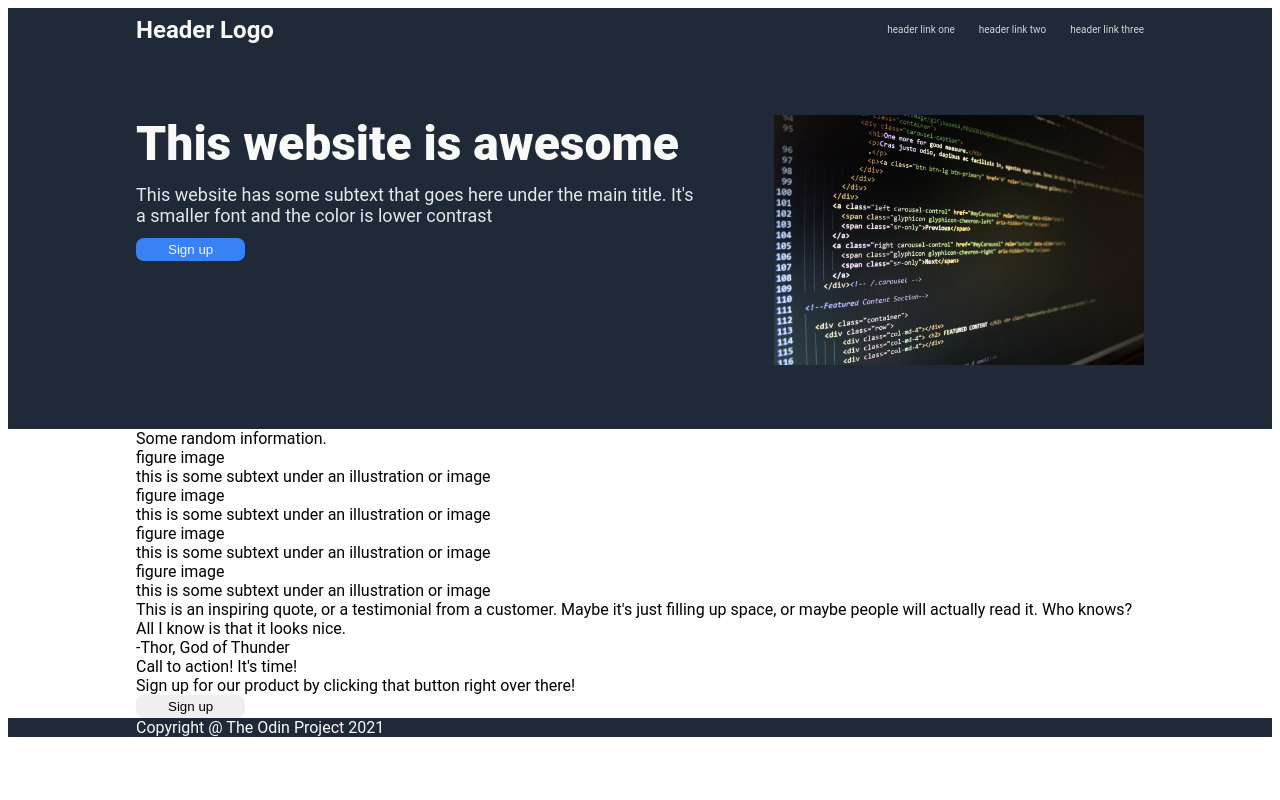
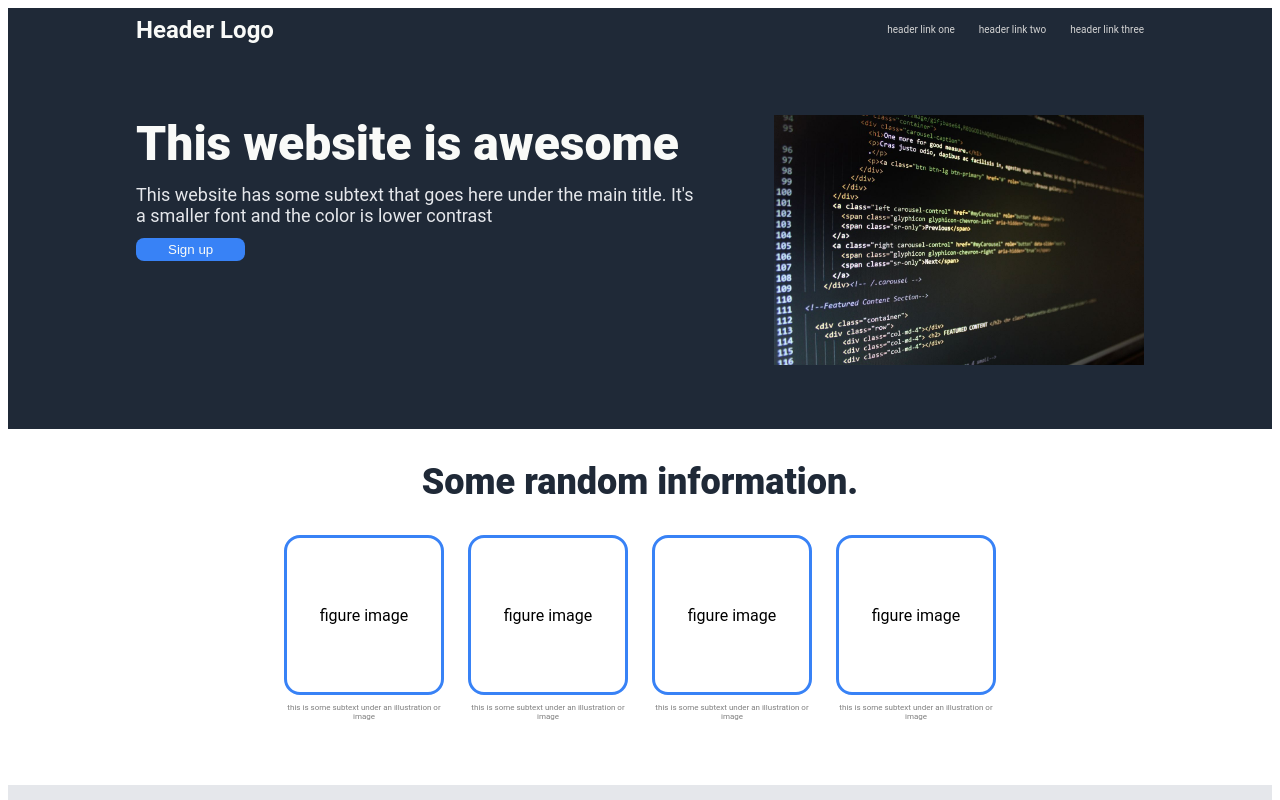
Before and after one commit to ShaunJX/landing-page, a plain HTML site: page index.html in a window 1280 px wide. Shown: the top 800 px of the page. Drawn offline with Linux system fonts and the light colour scheme.

Commit message:
Fit styling of section two and three to reference

```diff
--- a/styles.css
+++ b/styles.css
@@ -84,3 +84,64 @@ button {
 .section-one img {
     flex: none
 }
+
+.section-two {
+    padding-top: 2em;
+    padding-bottom: 4em;
+}
+
+.section-two .text{
+    font-size: 36px;
+    color: #1F2937;
+    font-weight: 900;
+    text-align: center;
+    margin-bottom: 32px;
+}
+
+.section-two .figures {
+    display: flex;
+    justify-content: center;
+    gap: 24px;
+}
+
+.section-two .figure {
+    width: min-content;
+}
+
+.section-two .fig-img {
+    box-sizing: border-box;
+    border: 3px solid #3882F6;
+    height: 160px;
+    width: 160px;
+    border-radius: 16px;
+    display: flex;
+    justify-content: center;
+    align-items: center;
+    text-align: center;
+    margin-bottom: 8px;
+}
+
+.section-two .figure .subtext {
+    text-align: center;
+    font-size: 8px;
+    color: gray;
+}
+
+.section-three {
+    background-color: #E5E7EB;
+    padding-top: 4em;
+    padding-bottom: 4em;
+}
+
+.section-three .quote {
+    font-size: 36px;
+    color: #1F2937;
+    font-weight: 300;
+    font-style: italic;
+}
+
+.section-three .quoted {
+    text-align: right;
+    font-weight: 700;
+    padding-right: 32px;
+}
```
